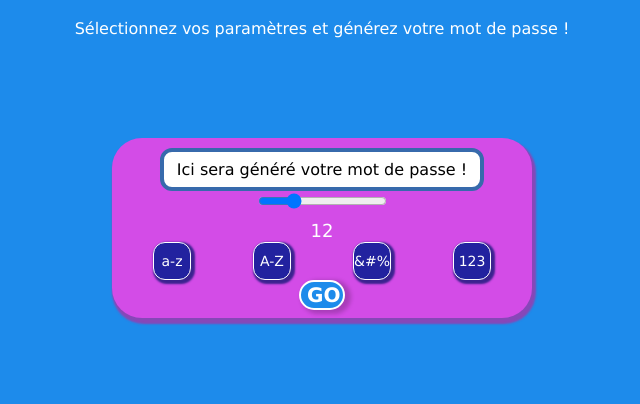
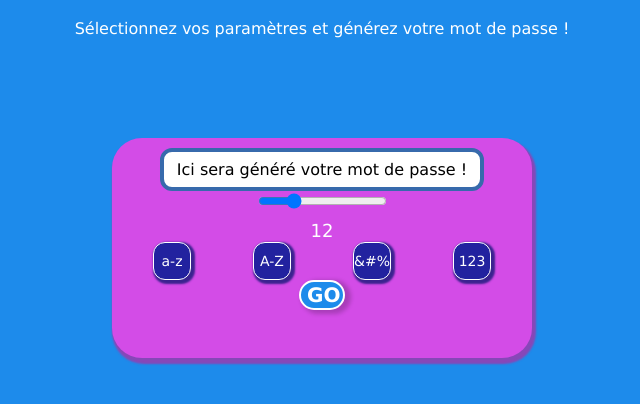
Before and after one commit to JoyfulCanis/passwordgen, a plain HTML site: page index.html in a window 1280 px wide. Shown: the part 62-466 px from the top of the page, without its empty margins (318-958 px from the left). Drawn offline with Linux system fonts and the light colour scheme.

Commit message:
Update style.css

```diff
--- a/style.css
+++ b/style.css
@@ -17,7 +17,7 @@ body{
     border-radius: 30px;
     background-color: rgb(211, 76, 231);
     max-width: 400px;
-    height: 160px;
+    height: 200px;
     box-shadow: 2px 4px 2px 2px rgba(157, 57, 173, 0.829);
     transition: 0.2s;
     padding: 10px;
```
